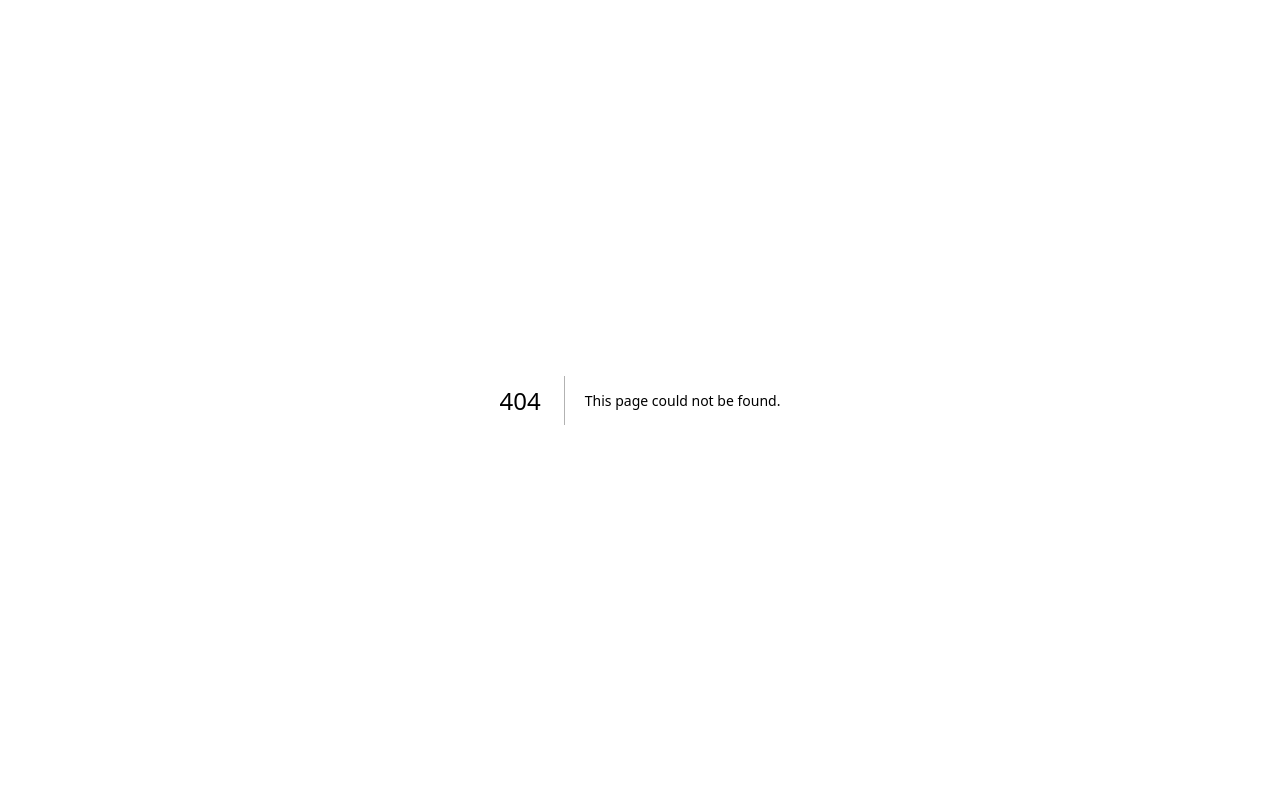
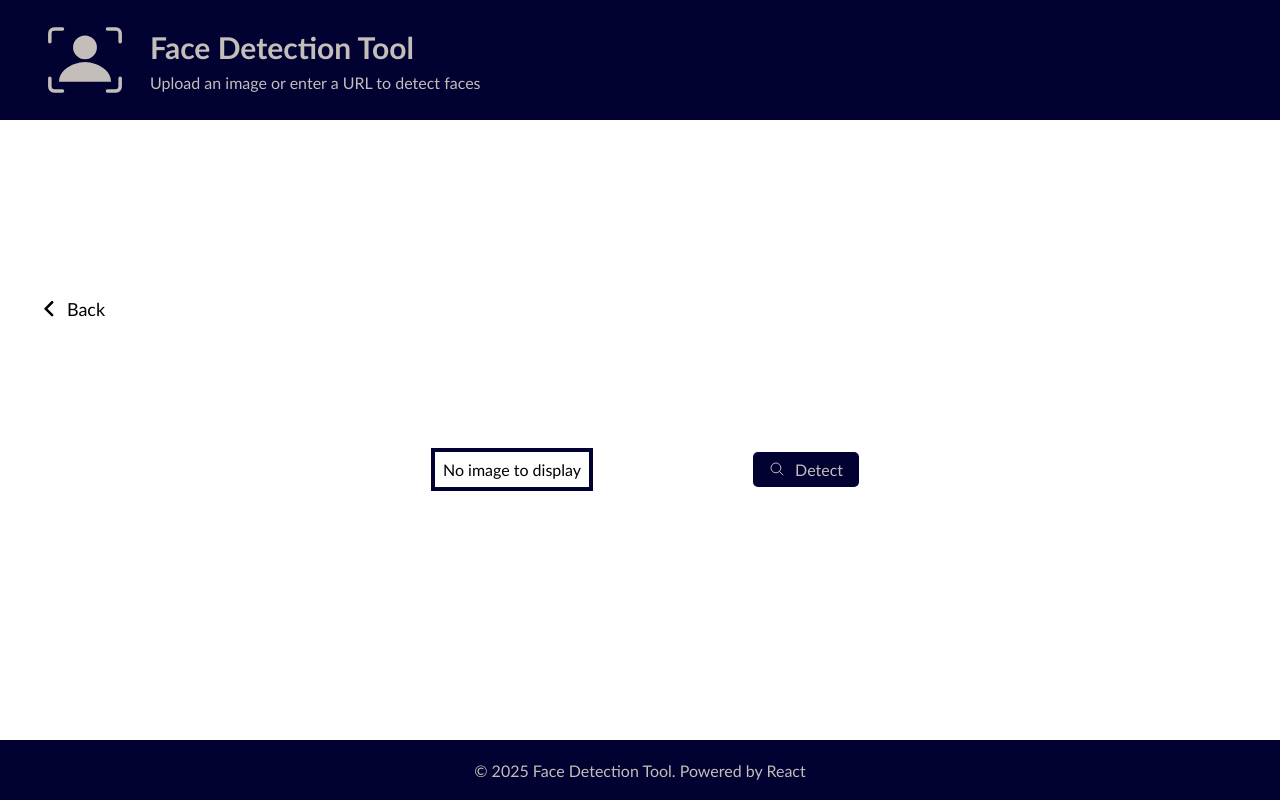
Before and after one commit to fifthmarauder/face-detection, a Next.js app: page /dashboard/detect in a window 1280 px wide. Before the commit this address had no page. Built offline with nearby package versions, Linux system fonts and the light colour scheme.

Commit message:
chore: Refactor and Reformat Image Detect

```diff
--- a/src/app/dashboard/newimage/page.module.css
+++ b/src/app/dashboard/detect/page.module.css
@@ -1,20 +1,20 @@
 .parent {
+  position: relative;
   display: flex;
   flex-direction: column;
-  gap: 80px;
+  padding: 16px 32px;
+  gap: 120px;
 }
 
 .container {
   display: flex;
-  gap: 20px;
+  gap: 160px;
   padding-left: 10px;
   align-items: center;
   justify-content: center;
-  margin-bottom: 50px;
+  margin-bottom: 80px;
 }
 
 .imageBox {
-  width: 300px;
-  height: 350px;
-  border: 1px solid black;
+  border: 4px solid rgb(1, 1, 50);
 }
--- /dev/null
+++ b/src/app/dashboard/detect/page.tsx
@@ -0,0 +1,76 @@
+"use client";
+
+import React, { useEffect, useState } from "react";
+import { useRouter } from "next/navigation";
+
+import Button from "@/components/Button/button";
+import LeftArrow from "@/components/icon/leftarrow";
+import SearchIcon from "@/components/icon/SearchIcon";
+
+import styles from "./page.module.css";
+
+const Page = () => {
+  const router = useRouter();
+
+  const [image, setImage] = useState<string | null>(null);
+
+  useEffect(() => {
+    const storedUser = localStorage.getItem("image");
+    // parse the stored JSON string to get the image data
+    const imageData = storedUser ? JSON.parse(storedUser).property : null;
+    if (imageData) {
+      setImage(imageData);
+    }
+  }, []);
+
+  const handleBack = () => {
+    router.push("/dashboard/upload");
+  };
+
+  const handleDetect = () => {
+    console.log("Detect button clicked");
+  };
+
+  return (
+    <>
+      <div className={styles.parent}>
+        <Button
+          style={{
+            color: "black",
+            width: "50px",
+            gap: "10px",
+            fontSize: "18px",
+          }}
+          onClick={handleBack}
+        >
+          <LeftArrow width="16px" height="16px" color="black" />
+          <div>Back</div>
+        </Button>
+        <div className={styles.container}>
+          <div className={styles.imageBox}>
+            {image && (
+              // eslint-disable-next-line @next/next/no-img-element
+              <img src={image as string} alt="Image" width={400} height={400} />
+            )}
+            {!image && (
+              <div style={{ padding: "8px" }}>No image to display</div>
+            )}
+          </div>
+          <Button
+            style={{
+              color: "rgb(195, 190, 185)",
+              backgroundColor: "rgb(1, 1, 50)",
+              gap: "10px",
+            }}
+            onClick={handleDetect}
+          >
+            <SearchIcon height="16px" width="16px" color="rgb(195, 190, 185)" />
+            <div>Detect</div>
+          </Button>
+        </div>
+      </div>
+    </>
+  );
+};
+
+export default Page;
--- a/src/app/dashboard/upload/page.tsx
+++ b/src/app/dashboard/upload/page.tsx
@@ -16,7 +16,7 @@ const Page = () => {
 
   const handleSubmitUrl = () => {
     localStorage.setItem("image", JSON.stringify({ property: urlContent }));
-    router.push("/dashboard/newimage");
+    router.push("/dashboard/detect");
   };
 
   const handleUploadImage = () => {
--- /dev/null
+++ b/src/components/icon/SearchIcon.tsx
@@ -0,0 +1,41 @@
+import React from "react";
+
+const SearchIcon = ({
+  width = "32px",
+  height = "32px",
+  color = "#000000",
+}: {
+  width?: string;
+  height?: string;
+  color?: string;
+}) => {
+  return (
+    <svg
+      width={width}
+      height={height}
+      viewBox="0 0 512 512"
+      xmlns="http://www.w3.org/2000/svg"
+    >
+      <title>ionicons-v5-f</title>
+      <path
+        d="M221.09,64A157.09,157.09,0,1,0,378.18,221.09,157.1,157.1,0,0,0,221.09,64Z"
+        fill="none"
+        stroke={color}
+        strokeMiterlimit="10"
+        strokeWidth="32px"
+      />
+      <line
+        x1="338.29"
+        y1="338.29"
+        x2="448"
+        y2="448"
+        stroke={color}
+        strokeLinecap="round"
+        strokeMiterlimit="10"
+        strokeWidth="32px"
+      />
+    </svg>
+  );
+};
+
+export default SearchIcon;
--- a/src/components/icon/leftarrow.tsx
+++ b/src/components/icon/leftarrow.tsx
@@ -1,18 +1,34 @@
-import React from 'react'
+import React from "react";
 
-const LeftArrow = ({width , height ,  color}:{width:string , height:string , color:string}) => {
+const LeftArrow = ({
+  width,
+  height,
+  color,
+}: {
+  width: string;
+  height: string;
+  color: string;
+}) => {
   return (
+    <svg
+      fill={color}
+      version="1.1"
+      id="Capa_1"
+      xmlns="http://www.w3.org/2000/svg"
+      width={width}
+      height={height}
+      viewBox="0 0 32 32"
+      style={{ width, height, flexShrink: 0 }}
+    >
+      <g>
+        <path
+          d="M24.078,26.457c0.977,0.978,0.977,2.559,0,3.536c-0.488,0.488-1.128,0.731-1.77,0.731c-0.639,0-1.278-0.243-1.768-0.731
+		L5.914,15.362l14.629-14.63c0.977-0.977,2.559-0.976,3.535,0c0.977,0.977,0.977,2.56,0,3.536L12.984,15.362L24.078,26.457z"
+        />
+      </g>
+    </svg>
+  );
+};
 
-<svg fill={color} version="1.1" id="Capa_1" xmlns="http://www.w3.org/2000/svg"
-	 width={width} height={height} viewBox="0 0 30.725 30.725"
-	 >
-<g>
-	<path d="M24.078,26.457c0.977,0.978,0.977,2.559,0,3.536c-0.488,0.488-1.128,0.731-1.77,0.731c-0.639,0-1.278-0.243-1.768-0.731
-		L5.914,15.362l14.629-14.63c0.977-0.977,2.559-0.976,3.535,0c0.977,0.977,0.977,2.56,0,3.536L12.984,15.362L24.078,26.457z"/>
-</g>
-</svg>
-  )
-}
-
-export default LeftArrow
+export default LeftArrow;
 // xml:space="preserve"
```
Also changed, not shown: src/app/dashboard/newimage/page.tsx (deleted, +0 -56 lines).
